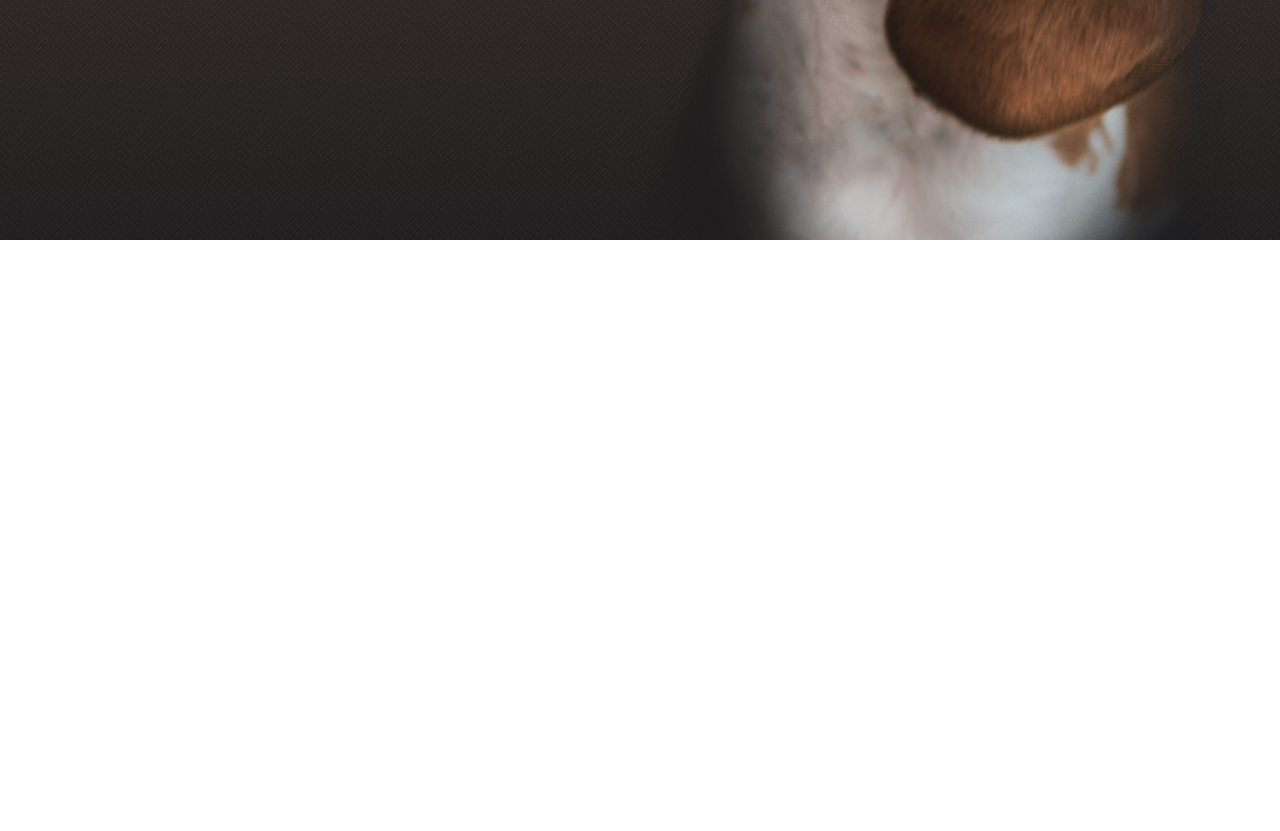
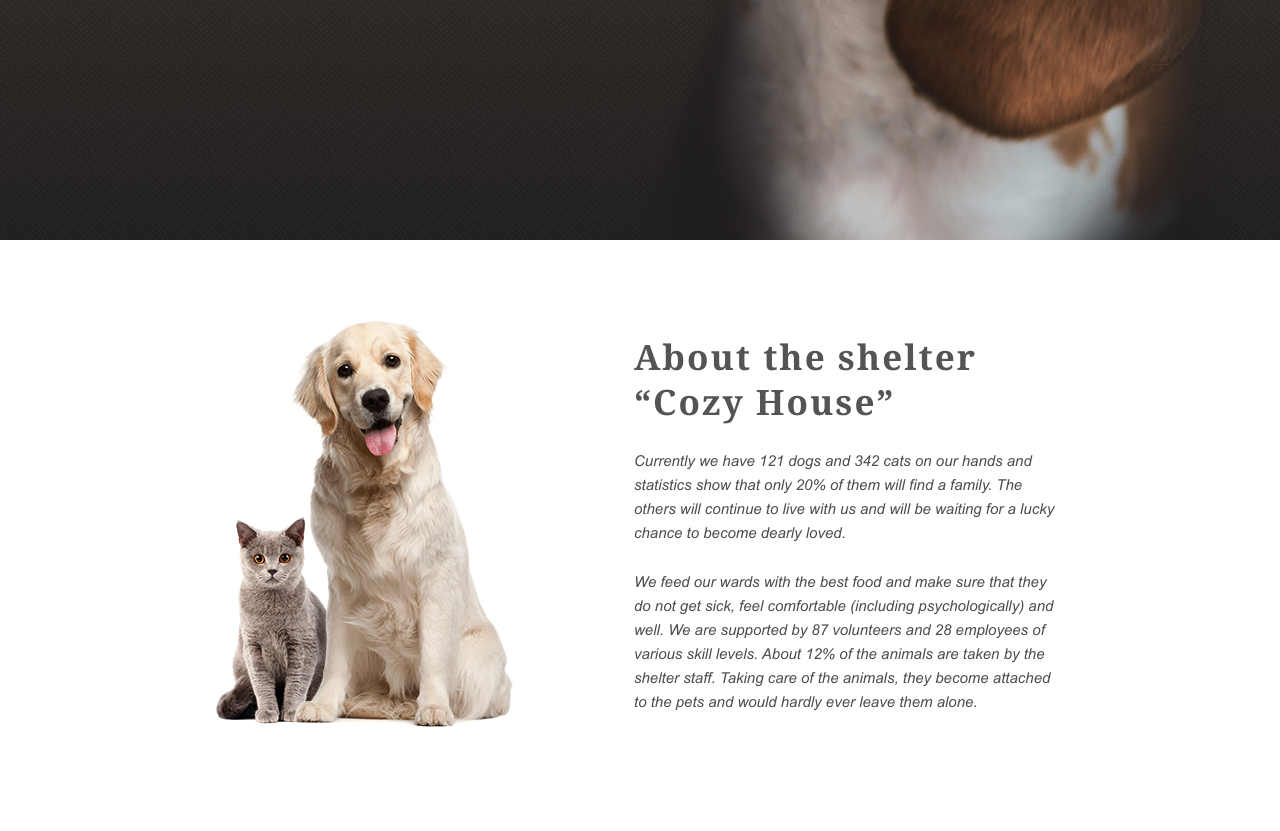
Before and after one commit to Rednata/shelter, a website: page shelter/src/index.html in a window 1280 px wide. Shown: the part 668-1499 px from the top of the page. Before the commit the page ends 908 px from the top, so only its background shows below. Drawn offline with nearby package versions, Linux system fonts and the light colour scheme; files that its build step writes are made by us from their sources.

Commit message:
feat: add 'about'

```diff
--- a/shelter/src/index.html
+++ b/shelter/src/index.html
@@ -7,8 +7,8 @@
   <link rel="preload" href="fonts/Georgia.woff2" as="font" type="font/woff2" crossorigin="">
   <link rel="preload" href="fonts/Georgia-Bold.woff2" as="font" type="font/woff2" crossorigin="">
   <link rel="preload" href="fonts/Georgia-Italic.woff2" as="font" type="font/woff2" crossorigin="">
-  <link rel="preload" href="fonts/ArialNarrow.woff2" as="font" type="font/woff2" crossorigin="">
-  <link rel="preload" href="fonts/ArialNarrow-Italic.woff2" as="font" type="font/woff2" crossorigin="">
+  <link rel="preload" href="fonts/ArialMT.woff2" as="font" type="font/woff2" crossorigin="">
+  <link rel="preload" href="fonts/Arial-ItalicMT.woff2" as="font" type="font/woff2" crossorigin="">
   <link rel="stylesheet" href="style/index.css">
   <title>Document</title>
 </head>
@@ -61,7 +61,7 @@
 
   <main class="main">
 
-    <section class="not-only">
+    <section class="not-only page-section">
       <div class="not-only__container container">
         <div class="not-only__content">
           <h1 class="not-only__title">
@@ -86,6 +86,23 @@
 
     </section>
 
+    <section class="about page-section container">
+      <div class="about__container">
+        <img class="about__img" src="img/about-pets.jpg" alt="">
+        <div class="about__content">
+          <h2 class="about__title">
+            About the shelter “Cozy House”
+          </h2>
+            <p class="about__text">
+              Currently we have 121 dogs and 342 cats on our hands and statistics show that only 20% of them will find a family. The others will continue to live with us and will be waiting for a lucky chance to become dearly loved.
+            </p>
+            <p class="about__text">
+              We feed our wards with the best food and make sure that they do not get sick, feel comfortable (including psychologically) and well. We are supported by 87 volunteers and 28 employees of various skill levels. About 12% of the animals are taken by the shelter staff. Taking care of the animals, they become attached to the pets and would hardly ever leave them alone.
+            </p>
+        </div>
+
+      </div>
+    </section>
   </main>
 </body>
 </html>
--- /dev/null
+++ b/shelter/src/scss/_about.scss
@@ -0,0 +1,89 @@
+.about {
+
+  &__container {
+    display: flex;
+    gap: 120px;
+    padding-bottom: 100px;
+
+    @include desktop1100 {
+      flex-direction: column-reverse;
+      gap: 80px;
+      align-items: center;
+    }
+    @include mobile400 {
+      gap: 42px;
+      padding-bottom: 42px;
+    }
+  }
+
+  &__img {
+    margin-left: 14.5%;
+
+    @include desktop1100 {
+      margin-left: 0;
+    }
+
+    @include mobile400 {
+      max-width: 260px;
+    }
+  }
+
+  &__content {
+    display: flex;
+    flex-direction: column;
+    gap: 25px;
+    max-width: 430px;
+
+    @include mobile550 {
+      align-items: center;
+      width: 100%;
+    }
+
+    @include mobile400 {
+      gap: 22px;
+    }
+  }
+
+  &__title {
+    font-size: 35px;
+    line-height: 45px;
+    color: $color-dark-l;
+    letter-spacing: 2px;
+    max-width: 350px;
+    padding-top: 14px;
+
+    @include desktop1100 {
+      padding-top: 0;
+    }
+    @include mobile550 {
+      text-align: center;
+      width: 100%;
+    }
+    @include mobile400 {
+      font-size: 25px;
+      line-height: 32px;
+      width: 80%;
+      margin-bottom: 3px;
+      padding-left: 1px;
+      letter-spacing: 1px;
+    }
+
+  }
+
+  &__text {
+    font-family: Arial, sans-serif;
+    font-size: 15px;
+    line-height: 24px;
+    color: $color-dark-xl;
+
+    @include mobile400 {
+      text-align: justify;
+      padding-left: 14px;
+      padding-right: 14px;
+
+
+    }
+  }
+
+
+}
--- a/shelter/src/scss/_fonts.scss
+++ b/shelter/src/scss/_fonts.scss
@@ -11,9 +11,9 @@
 }
 
 @font-face {
-  @include fonts('Arial', 'ArialNarrow', '400', 'normal')
+  @include fonts('Arial', 'ArialMT', '400', 'normal')
 }
 
 @font-face {
-  @include fonts('Arial', 'ArialNarrow-Italic', '400', 'italic')
+  @include fonts('Arial', 'Arial-ItalicMT', '400', 'italic')
 }
--- a/shelter/src/scss/_page.scss
+++ b/shelter/src/scss/_page.scss
@@ -10,6 +10,7 @@ body {
   max-width: 1280px;
   padding: 0 40px;
   margin: 0 auto;
+  // border: 1px solid red;
 
   @include tablet850 {
       padding: 0 30px;
@@ -28,6 +29,12 @@ body {
   @include tablet850 {
     padding-top: 30px;
   }
+}
 
+.page-section {
+  margin-bottom: 80px;
 
+  @include mobile400 {
+    margin-bottom: 42px;
+  }
 }
--- a/shelter/src/scss/_var.scss
+++ b/shelter/src/scss/_var.scss
@@ -2,6 +2,8 @@ $color-primary: #F1CDB3;
 $color-light: #ffffff;
 $color-dark-s: #CDCDCD;
 $color-dark-3xl: #292929;
+$color-dark-l: #545454;
+$color-dark-xl: #4C4C4C;
 
 @mixin fonts($name, $file-name, $width, $style) {
   font: {
--- a/shelter/src/scss/index.scss
+++ b/shelter/src/scss/index.scss
@@ -9,3 +9,4 @@
 @import 'nav';
 @import 'button';
 @import 'not-only';
+@import 'about';
```
